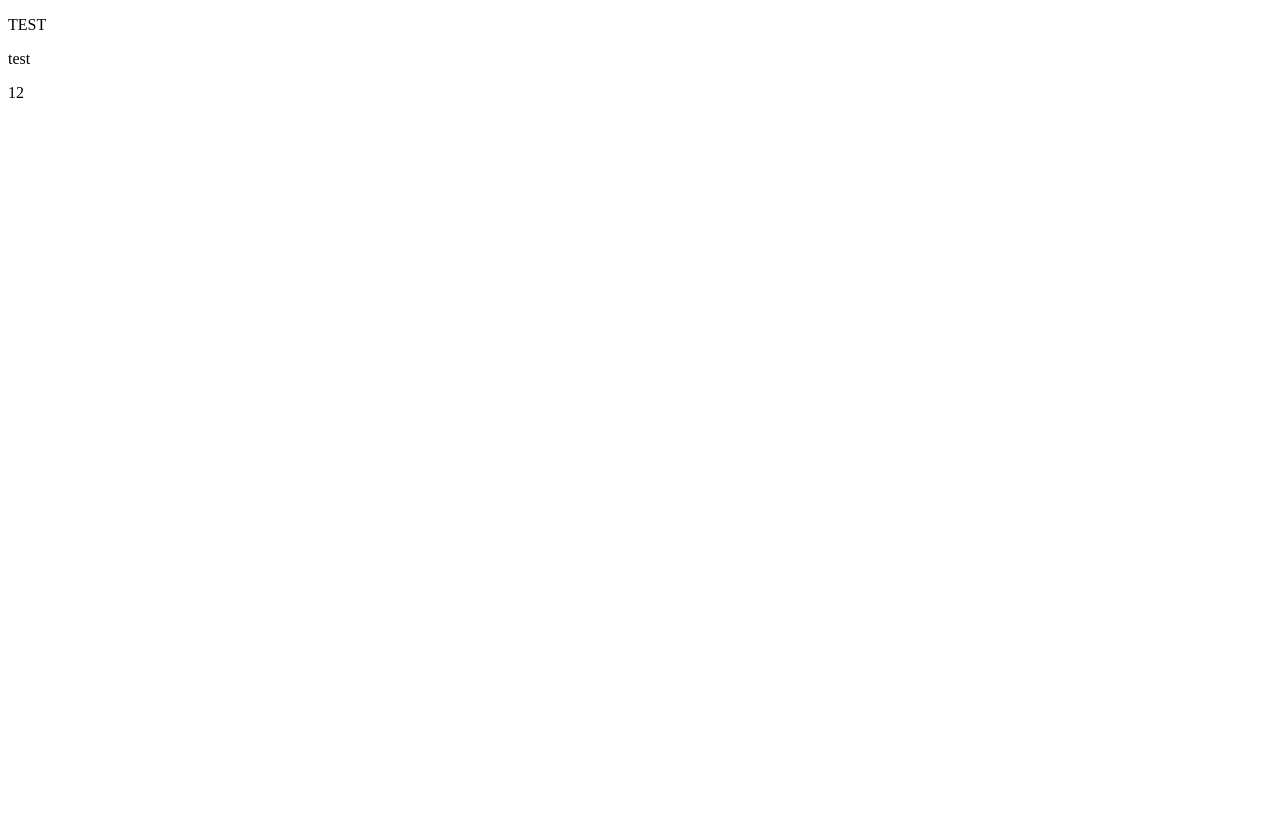
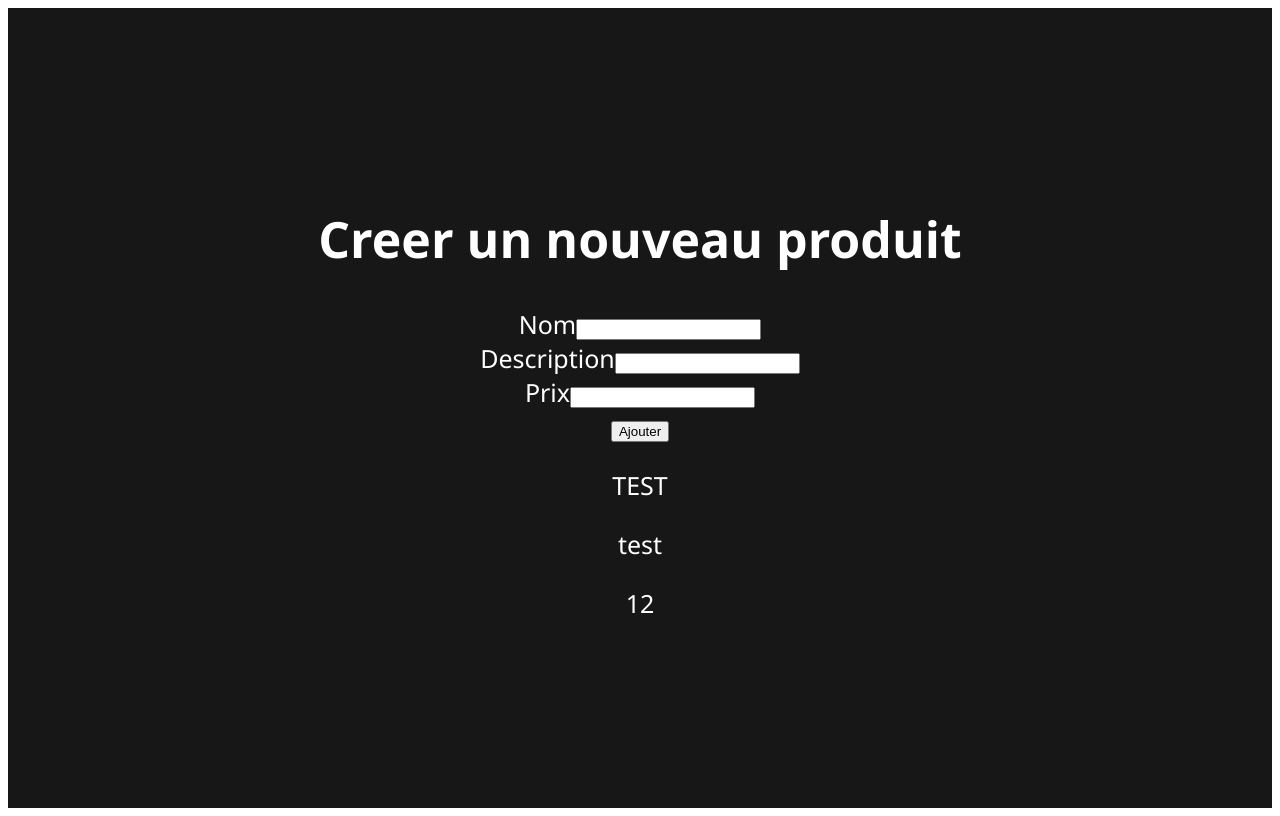
Before and after one commit to MarieKsnk/EXAM1-REACT, a React (Create React App) app: page / in a window 1280 px wide. Built offline with nearby package versions, Linux system fonts and the light colour scheme.

Commit message:
Ajout du formulaire

```diff
--- a/src/App.css
+++ b/src/App.css
@@ -1,14 +1,12 @@
 .App {
   text-align: center;
-}
-
-.App-header {
-  background-color: #282c34;
+  background-color: rgb(23, 23, 23);
   min-height: 100vh;
   display: flex;
   flex-direction: column;
   align-items: center;
   justify-content: center;
-  font-size: calc(10px + 2vmin);
+  font-size: 25px;
   color: white;
+  font-family: 'Segoe UI', Tahoma, Geneva, Verdana, sans-serif6;
 }
--- a/src/App.jsx
+++ b/src/App.jsx
@@ -1,10 +1,14 @@
 import React from 'react';
 import './App.css';
 import ProductList from './components/ProductList';
+import ProductForm from './components/ProductForm';
 
 const App = () => {
   return (
-    <ProductList />
+    <div className='App'>
+      <ProductForm />
+      <ProductList />
+    </div>
   );
 }
 
--- a/src/components/Product.jsx
+++ b/src/components/Product.jsx
@@ -1,12 +1,13 @@
 import React from 'react';
+
 
 const Product = ({name, description, price}) => {
     return (
-        <>
+        <div>
             <p>{name}</p>
             <p>{description}</p>
             <p>{price}</p>
-        </>
+        </div>
     );
 }
 
--- /dev/null
+++ b/src/components/ProductForm.jsx
@@ -0,0 +1,41 @@
+import {useState} from 'react';
+
+function ProductForm({addProduct}) {
+    const [name, setName] = useState('');
+    const [description, setDescription] = useState('');
+    const [price, setPrice] = useState('');
+
+    const handleAddProduct = (e) => {
+        e.preventDefault();
+        const newProduct = {
+            name,
+            description,
+            price,
+        };
+        addProduct(newProduct);
+        setName('');
+        setDescription('');
+        setPrice('');
+    };
+
+    return (
+        <form onSubmit={handleAddProduct}>
+            <h1>Creer un nouveau produit</h1>
+            <div>
+                <label>Nom</label>
+                <input value={name} onChange={(e) => setName(e.target.value)}/>
+            </div>
+            <div>
+                <label>Description</label>
+                <input value={description} onChange={(e) => setDescription(e.target.value)}/>
+            </div>
+            <div>
+                <label>Prix</label>
+                <input value={price} type="number" onChange={(e) => setPrice(e.target.value)}/>
+            </div>
+            <button type="submit">Ajouter</button>
+        </form>
+    );
+}
+
+export default ProductForm;
--- a/src/components/ProductList.jsx
+++ b/src/components/ProductList.jsx
@@ -1,6 +1,6 @@
-import react from 'react';
+import {useState} from 'react';
 import Product from './Product';
-import React, { useState } from 'react';
+import ProductForm from './ProductForm';
 
 const ProductList = () => {
 
```
